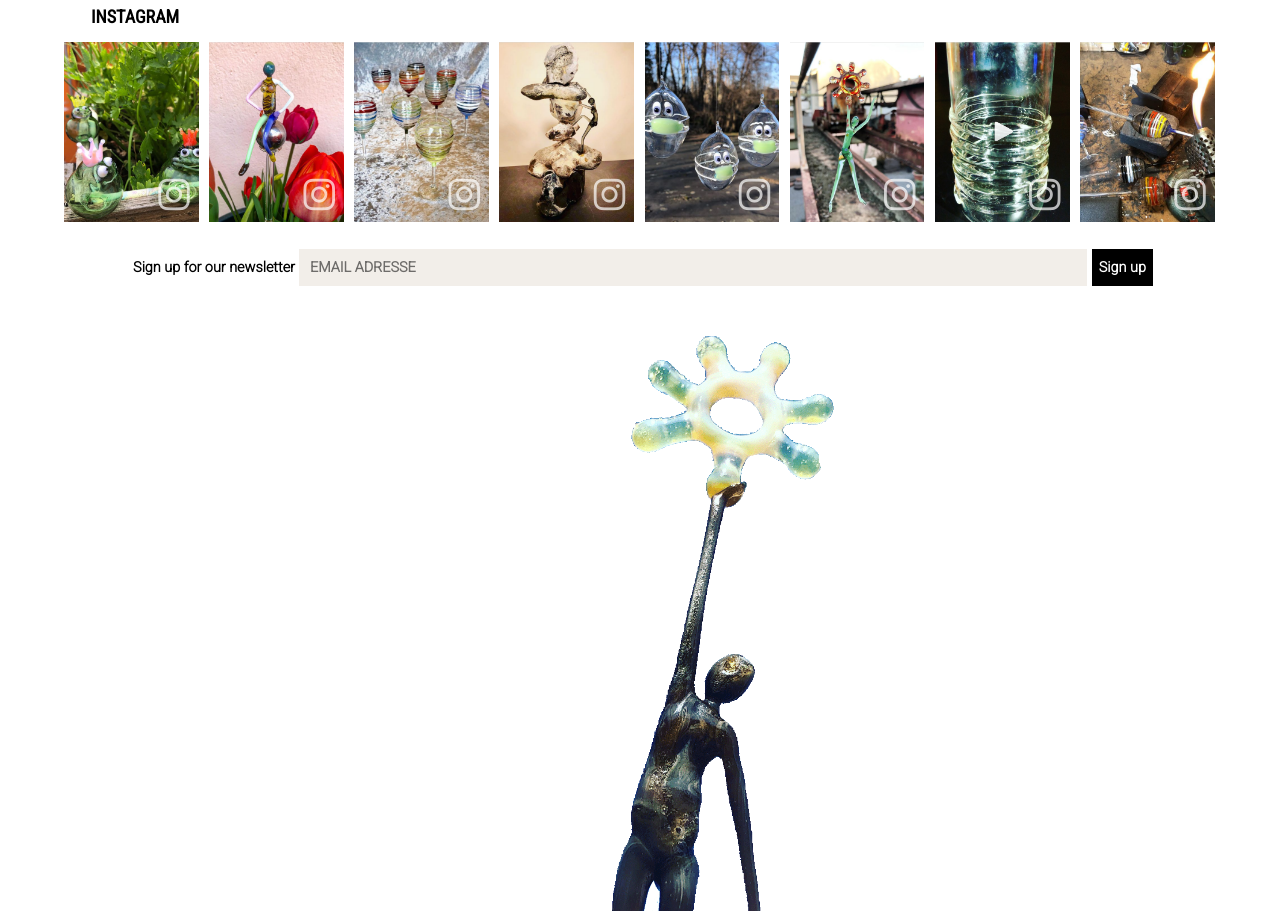
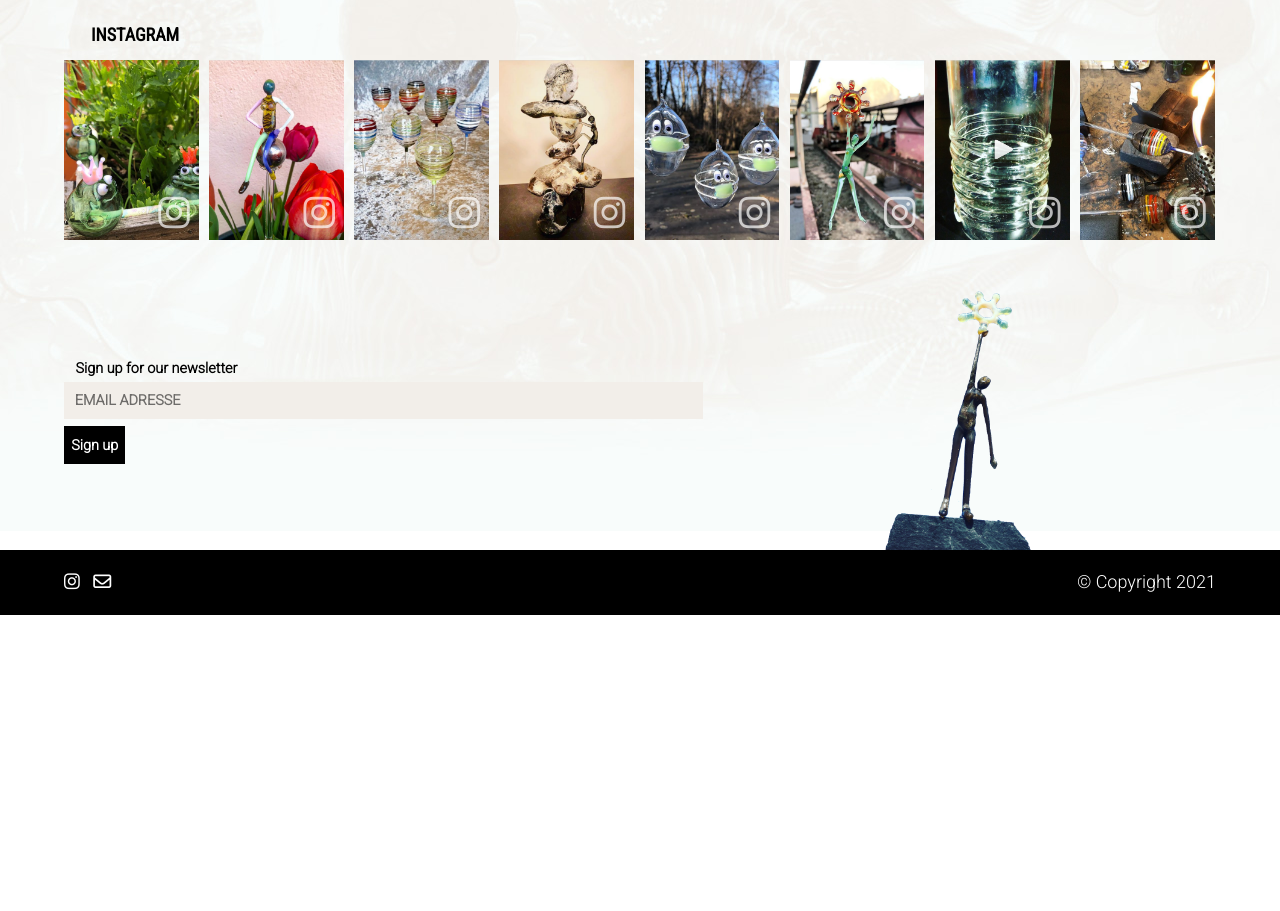
Before and after one commit to BlancaDomingo/Kunstwerkstatt, a website: page src/index.html in a window 1280 px wide. Shown: the part 969-1880 px from the top of the page. After the commit the page ends 1584 px from the top, so only its background shows below. Drawn offline with nearby package versions, Linux system fonts and the light colour scheme; files that its build step writes are made by us from their sources; a web font is replaced by a local one.

Commit message:
hintergund

```diff
--- a/src/index.html
+++ b/src/index.html
@@ -20,6 +20,7 @@
 </head>
 
 <body>
+    <div class="page">
         <header>
             <div class="aH1">
                 <a href="index.html">
@@ -102,8 +103,8 @@
             </section>
             <footer>
                 <div class="flex1">
-                <div class="newsletter">
-                    <form action="https://formspree.io/f/xeqvzwea" method="post">
+
+                    <form class="newsletter" action="https://formspree.io/f/xeqvzwea" method="post">
 
                         <label for="idEmail">Sign up for our newsletter</label>
 
@@ -113,17 +114,20 @@
 
 
                     </form>
-                </div>
+
                     <div class="fotoUnten"><img src="./images/unten2.png" alt="..."></div>
                 </div>
                 <div class="black">
+                    <div class="blackInn">
                         <div class="icons">
-                    <a href="https://www.instagram.com/jahnvorholt/" target="_blank"><i class="fa fa-instagram"></i></a>
+                            <a href="https://www.instagram.com/jahnvorholt/" target="_blank"><i
+                                    class="fa fa-instagram"></i></a>
                             <a href="mailto:die-kunst-werkstatt@web.de"><i class="far fa-envelope"></i></a>
 
 
                         </div>
-                <span>&copy;Copyright 2021 </span>
+                        <span>&copy;&nbsp;Copyright 2021 </span>
+                    </div>
                 </div>
             </footer>
 
@@ -149,6 +153,7 @@
                 setTimeout(carousel, 2000); // Change image every 2 seconds
             }
         </script>
+    </div>
 </body>
 
 </html>
--- a/src/scss/main.scss
+++ b/src/scss/main.scss
@@ -19,12 +19,24 @@
 
 
 body {
-
   font-family: variables.$rob;
   font-size: 1.2em;
   line-height: 1.6;
   background: variables.$wei;
   overflow-x: hidden;
+
+}
+
+
+.page {
+  background-image: url(../images/fondoglas.jpg);
+  width: 100%;
+  height: 100%;
+
+  background-position: top;
+  background-repeat: no-repeat;
+  margin: 0;
+
 }
 
 a {
@@ -35,12 +47,13 @@ a {
 
 /* h1 */
 
-.aH1 {
+/* .aH1 {
   margin-top: 1.5em;
-}
+} */
 
 h1 {
   font-family: variables.$belle;
+  padding-top: 1em;
 
   font-size: 2.2rem;
   margin: 0;
@@ -231,6 +244,7 @@ h2 {
 .instagS {
   width: 90%;
   margin: 1.5em auto;
+
   h2 {
     margin-left: 1.5em;
   }
@@ -241,6 +255,7 @@ h2 {
   grid-template-columns: repeat(auto-fit, minmax(7em, 1fr));
   gap: .5em;
   transition: all .5s;
+
   a:hover {
     opacity: .7;
   }
@@ -282,24 +297,30 @@ h2 {
 .insta2 {
   background-image: url(../images/inst2.png);
 }
+
 .insta3 {
   background-image: url(../images/inst3.png);
 }
+
 .insta4 {
   background-image: url(../images/inst4.png);
 }
+
 .insta5 {
   background-image: url(../images/inst5.png);
   display: none;
 }
+
 .insta6 {
   background-image: url(../images/inst6.png);
   display: none;
 }
+
 .insta7 {
   background-image: url(../images/inst7.png);
   display: none;
 }
+
 .insta8 {
   background-image: url(../images/inst8.png);
   display: none;
@@ -319,8 +340,9 @@ h2 {
   margin: 0 0 .5em .8em;
 
 }
-.newsletter input{
-  width: 76%;
+
+.newsletter input {
+  width: 100%;
 
   font-size: .8em;
   font-weight: bold;
@@ -347,24 +369,39 @@ h2 {
 
 
 }
+
 .fotoUnten {
   display: flex;
   align-items: flex-end;
   justify-content: center;
 }
-.fotoUnten img{
-  width: 50%;
-  margin: 1em auto 0;
+
+.fotoUnten img {
+  width: 40%;
+  margin: 1em 3em 0;
 
 }
+
 .black {
 
-  padding: 1.5em;
   background-color: variables.$schw;
+  padding-top: 1em;
+  padding-bottom: 1em;
+
+
+}
+
+.blackInn {
+  width: 90%;
+  margin: 0 auto;
+
+
+
   display: flex;
   align-items: center;
   justify-content: space-between;
   color: variables.$wei;
+
 }
 
 .icons a i {
@@ -374,12 +411,13 @@ h2 {
 
 
 .icons a i:hover {
-   transform: scale(1.3);
+  transform: scale(1.3);
 
 
 }
 
 @media screen and (min-width: 440px) {
+
   .insta5,
   .insta6 {
 
@@ -407,6 +445,7 @@ h2 {
 }
 
 @media screen and (min-width: 590px) {
+
   .insta7,
   .insta8 {
 
@@ -417,6 +456,34 @@ h2 {
 
 @media screen and (min-width: 768px) {
 
+
+  .flex1 {
+    display: flex;
+    align-items: center;
+    justify-content: center;
+
+  }
+
+  .newsletter {
+    width: 120%;
+  }
+
+  .fotoUnten {
+    justify-content: center;
+  }
+
+
+
+
+
+  .fotoUnten img {
+    width: 30%;
+
+
+
+
+
+  }
 
 }
 
```
Also changed, not shown: src/images/fondoglas.jpg (added). Lines whose indentation alone changed are shown as unchanged.
